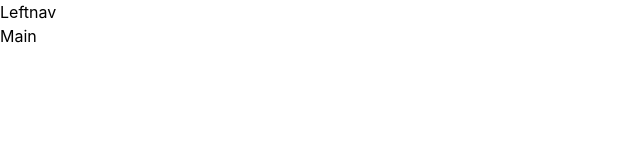
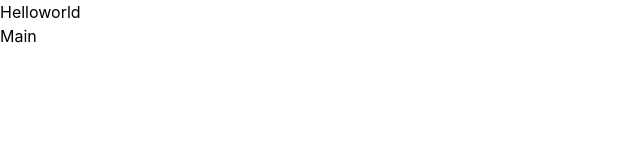
Before and after one commit to NithinKumar121/EffiTrack, a React (Create React App) app: page / in a window 1280 px wide. Shown: the top 160 px of the page, without its empty margins (0-640 px from the left). Built offline with nearby package versions, Linux system fonts and the light colour scheme.

Commit message:
small change in home

```diff
--- a/src/components/Home.js
+++ b/src/components/Home.js
@@ -5,8 +5,11 @@ import Main from './Main'
 const Home = () => {
   return (
     <>
+      <section className='h-[100vh]'>
         <Leftnav/>
         <Main/>
+      </section>
+
     </>
   )
 }
--- a/src/components/Leftnav.js
+++ b/src/components/Leftnav.js
@@ -1,9 +1,9 @@
 import React from 'react'
 
 const Leftnav = () => {
-  return (
-    <div>Leftnav</div>
-  )
+  return <aside>
+    Helloworld
+ </aside>
 }
 
 export default Leftnav
```
Also changed, not shown: src/assets/empty.txt (deleted), src/components/Navbar.js (deleted).
